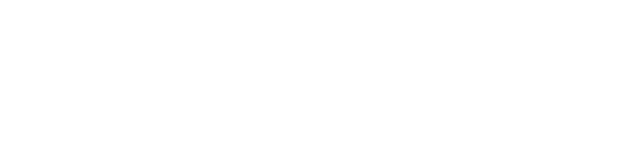
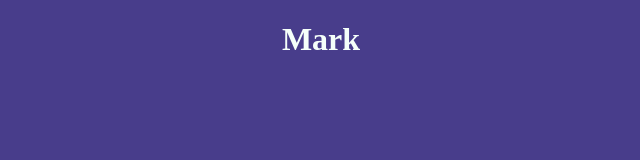
Before and after one commit to Dummi26/dummi26.github.com, a plain HTML site: page index.html in a window 1280 px wide. Shown: the whole page, without its empty margins (319-959 px from the left). Drawn offline with Linux system fonts and the light colour scheme.

Commit message:
basic setup

```diff
--- /dev/null
+++ b/external.css
@@ -0,0 +1,8 @@
+body {
+  color: MintCream;
+  background-color: DarkSlateBlue;
+  /* background-color: MidnightBlue; */
+}
+h1 {
+  text-align: center;
+}
--- a/index.html
+++ b/index.html
@@ -1,6 +1,8 @@
 <!DOCTYPE html>
 <head>
+  <link rel="stylesheet" href="external.css">
   <title>Mark</title>
 </head>
 <body>
+  <h1>Mark</h1>
 </body>
```
